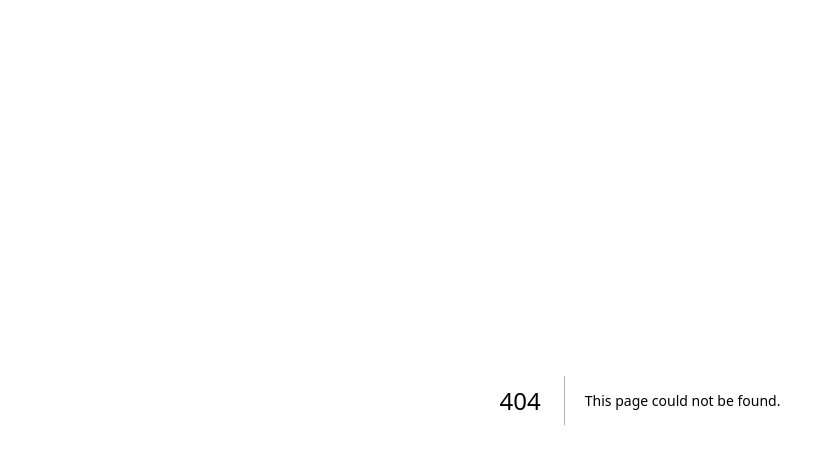
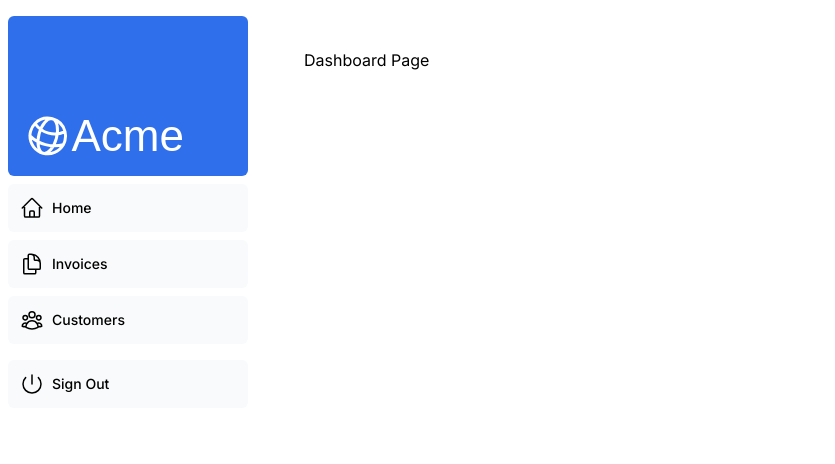
Before and after one commit to spr1d0000/webteknologi, a Next.js app: page /dashboard/costumers in a window 1280 px wide. Before the commit this address had no page. Shown: the top 464 px of the page, without its empty margins (0-835 px from the left). Built offline with nearby package versions, Linux system fonts and the light colour scheme; a web font is replaced by a local one.

Commit message:
update commit

```diff
--- /dev/null
+++ b/app/dashboard/costumers/page.tsx
@@ -0,0 +1,3 @@
+export default function Page() {
+    return <p>Dashboard Page</p>;
+}
```
Also changed, not shown: package.json (+7 -7 lines), 1 other file (tests, documents, lock files or other folders).
